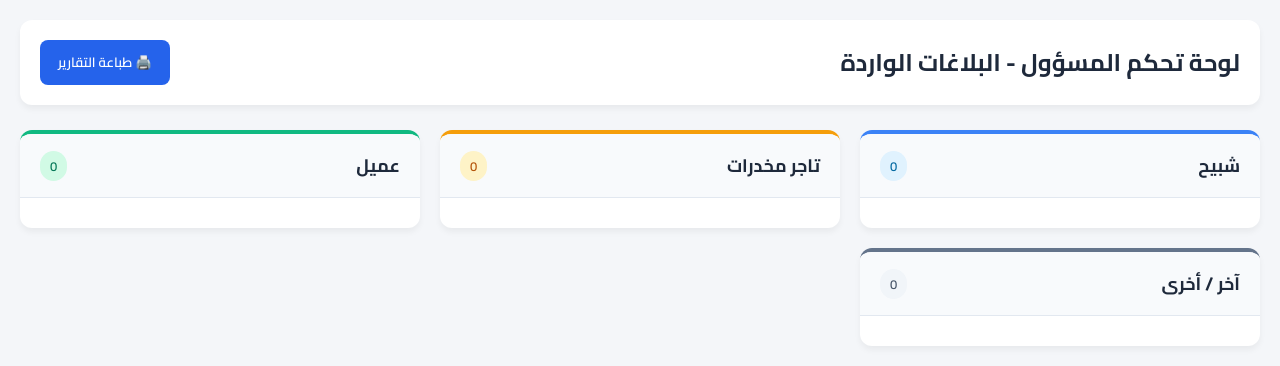
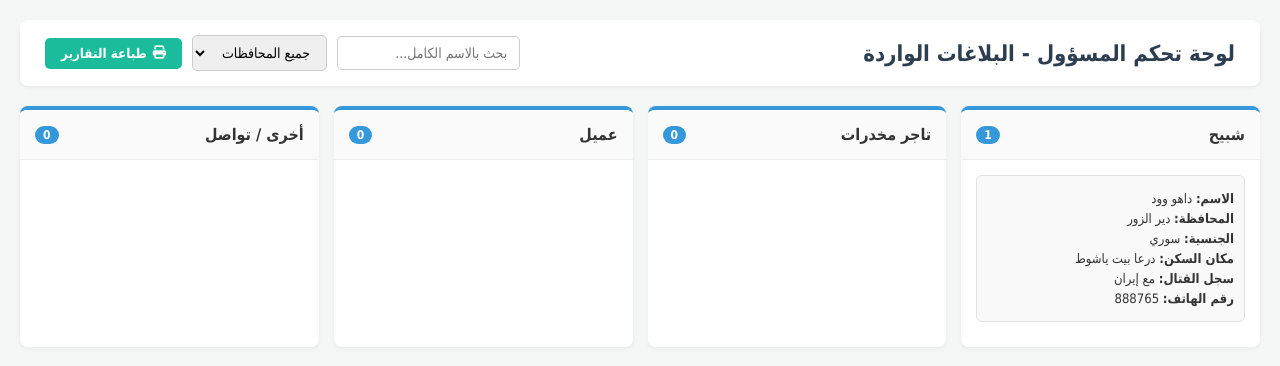
Before and after one commit to betarra/secure-reports-app, a Flask app: page /admin in a window 1280 px wide. Shown: the top 366 px of the page. Run offline with Flask 3, Linux system fonts and the light colour scheme; data that the repository does not hold is empty.

Commit message:
Update admin.html

```diff
--- a/templates/admin.html
+++ b/templates/admin.html
@@ -4,211 +4,275 @@
     <meta charset="UTF-8">
     <meta name="viewport" content="width=device-width, initial-scale=1.0">
     <title>لوحة تحكم المسؤول - البلاغات الواردة</title>
-    <link href="https://fonts.googleapis.com/css2?family=Cairo:wght@400;600;700&display=swap" rel="stylesheet">
+    <link rel="stylesheet" href="https://cdnjs.cloudflare.com/ajax/libs/font-awesome/6.4.0/css/all.min.css">
     <style>
-        * { box-sizing: border-box; margin: 0; padding: 0; font-family: 'Cairo', sans-serif; }
-        body { background-color: #f4f6f9; color: #333; padding: 20px; }
-        .container { max-width: 1400px; margin: 0 auto; }
-        header { background: #fff; padding: 20px; border-radius: 12px; box-shadow: 0 4px 6px rgba(0,0,0,0.05); display: flex; justify-content: space-between; align-items: center; margin-bottom: 25px; flex-wrap: wrap; gap: 15px; }
-        h1 { color: #1e293b; font-size: 24px; }
-        .btn { background-color: #2563eb; color: white; border: none; padding: 10px 18px; border-radius: 8px; cursor: pointer; font-weight: 600; text-decoration: none; display: inline-flex; align-items: center; gap: 5px; }
-        .btn-danger { background-color: #dc2626; }
+        * { box-sizing: border-box; margin: 0; padding: 0; font-family: Tahoma, sans-serif; }
+        body { background-color: #f4f7f6; color: #333; padding: 20px; }
 
-        /* شبكة الأعمدة الأربعة */
-        .categories-grid { display: grid; grid-template-columns: repeat(auto-fit, minmax(300px, 1fr)); gap: 20px; align-items: start; }
-        .category-column { background: #ffffff; border-radius: 12px; box-shadow: 0 4px 6px rgba(0,0,0,0.05); overflow: hidden; display: flex; flex-direction: column; border-top: 4px solid #3b82f6; }
-        .category-header { background: #f8fafc; padding: 15px 20px; border-bottom: 1px solid #e2e8f0; font-weight: 700; font-size: 18px; color: #1e293b; display: flex; justify-content: space-between; align-items: center; }
-        .badge { background: #e0f2fe; color: #0369a1; padding: 3px 10px; border-radius: 20px; font-size: 13px; font-weight: 600; }
+        .header-bar {
+            display: flex;
+            justify-content: space-between;
+            align-items: center;
+            background: #fff;
+            padding: 15px 25px;
+            border-radius: 8px;
+            box-shadow: 0 2px 5px rgba(0,0,0,0.05);
+            margin-bottom: 20px;
+            flex-wrap: wrap;
+            gap: 15px;
+        }
 
-        .reports-list { padding: 15px; display: flex; flex-direction: column; gap: 15px; max-height: 700px; overflow-y: auto; }
-        .report-card { background: #fff; border: 1px solid #e2e8f0; border-radius: 10px; padding: 15px; box-shadow: 0 2px 4px rgba(0,0,0,0.02); transition: transform 0.2s; }
-        .report-card:hover { transform: translateY(-2px); box-shadow: 0 4px 8px rgba(0,0,0,0.05); }
-        .report-title { font-size: 16px; font-weight: 700; color: #0f172a; margin-bottom: 10px; border-bottom: 1px dashed #cbd5e1; padding-bottom: 8px; display: flex; justify-content: space-between; align-items: center; }
-        .report-type-tag { font-size: 11px; background: #e2e8f0; color: #334155; padding: 2px 8px; border-radius: 4px; }
-        .report-info { font-size: 13px; color: #475569; margin-bottom: 6px; display: flex; justify-content: space-between; }
-        .report-info span { font-weight: 600; color: #1e293b; }
-        .media-preview { margin-top: 10px; text-align: center; background: #f8fafc; padding: 8px; border-radius: 6px; }
-        .media-preview img { max-width: 100%; height: 120px; object-fit: cover; border-radius: 4px; margin-bottom: 5px; display: block; margin-left: auto; margin-right: auto; }
-        .media-preview a { color: #2563eb; font-size: 13px; text-decoration: none; font-weight: 600; }
-        .card-actions { margin-top: 12px; display: flex; justify-content: flex-end; gap: 8px; }
-        .btn-sm { padding: 5px 12px; font-size: 12px; }
+        .header-bar h1 { font-size: 22px; color: #2c3e50; }
+
+        .controls-group {
+            display: flex;
+            gap: 10px;
+            align-items: center;
+            flex-wrap: wrap;
+        }
+
+        .search-input, .filter-select {
+            padding: 8px 12px;
+            border: 1px solid #ccc;
+            border-radius: 5px;
+            font-size: 14px;
+            outline: none;
+        }
+
+        .btn-print {
+            background-color: #1abc9c;
+            color: white;
+            border: none;
+            padding: 8px 16px;
+            border-radius: 5px;
+            cursor: pointer;
+            font-weight: bold;
+            display: flex;
+            align-items: center;
+            gap: 6px;
+        }
+        .btn-print:hover { background-color: #16a085; }
+
+        /* شبكة الخانات الأربع بجانب بعضها */
+        .categories-grid {
+            display: grid;
+            grid-template-columns: repeat(4, 1fr);
+            gap: 15px;
+        }
+
+        @media (max-width: 1024px) {
+            .categories-grid { grid-template-columns: repeat(2, 1fr); }
+        }
+        @media (max-width: 600px) {
+            .categories-grid { grid-template-columns: 1fr; }
+        }
+
+        .category-card {
+            background: #fff;
+            border-radius: 8px;
+            box-shadow: 0 2px 5px rgba(0,0,0,0.05);
+            overflow: hidden;
+            border-top: 4px solid #3498db;
+        }
+
+        .category-header {
+            padding: 15px;
+            background: #fafafa;
+            cursor: pointer;
+            display: flex;
+            justify-content: space-between;
+            align-items: center;
+            font-weight: bold;
+            font-size: 16px;
+            border-bottom: 1px solid #eee;
+        }
+        .category-header:hover { background: #f0f0f0; }
+
+        .badge-count {
+            background: #3498db;
+            color: white;
+            padding: 2px 8px;
+            border-radius: 12px;
+            font-size: 12px;
+        }
+
+        .category-content {
+            padding: 15px;
+            display: none; /* مخفية افتراضياً، تظهر عند الضغط */
+            max-height: 400px;
+            overflow-y: auto;
+        }
+
+        .category-content.active {
+            display: block;
+        }
+
+        .report-item {
+            background: #f9f9f9;
+            border: 1px solid #e1e1e1;
+            padding: 10px;
+            border-radius: 6px;
+            margin-bottom: 10px;
+        }
+        .report-item p { margin: 5px 0; font-size: 13px; }
+
+        /* نافذة اختيار الأشخاص للطباعة */
+        .modal {
+            display: none;
+            position: fixed;
+            top: 0; left: 0; width: 100%; height: 100%;
+            background: rgba(0,0,0,0.5);
+            justify-content: center;
+            align-items: center;
+        }
+        .modal-content {
+            background: #fff;
+            padding: 20px;
+            border-radius: 8px;
+            width: 400px;
+            max-height: 80vh;
+            overflow-y: auto;
+        }
+        .modal-header { font-weight: bold; margin-bottom: 15px; font-size: 18px; display: flex; justify-content: space-between; }
+        .close-modal { cursor: pointer; color: #e74c3c; }
     </style>
 </head>
 <body>
 
-    <div class="container">
-        <header>
+    <!-- شريط التحكم العلوي -->
+    <div class="header-bar">
         <h1>لوحة تحكم المسؤول - البلاغات الواردة</h1>
-            <div>
-                <button class="btn" onclick="window.print()">🖨️ طباعة التقارير</button>
-            </div>
-        </header>
-
-        <!-- شبكة التصنيفات -->
-        <div class="categories-grid">
-
-            <!-- تصنيف شبيح -->
-            <div class="category-column">
-                <div class="category-header">
-                    <span>شبيح</span>
-                    <span class="badge">
-                        {% set count = namespace(value=0) %}
-                        {% for r in reports if r.get('report_type') == 'شبيح' %}{% set count.value = count.value + 1 %}{% endfor %}
-                        {{ count.value }}
-                    </span>
-                </div>
-                <div class="reports-list">
-                    {% for r in reports %}
-                        {% if r.get('report_type') == 'شبيح' %}
-                        <div class="report-card">
-                            <div class="report-title">
-                                <span>{{ r.get('suspect_name', 'بدون اسم') }}</span>
-                                <span class="report-type-tag">شبيح</span>
-                            </div>
-                            <div class="report-info">المحافظة: <span>{{ r.get('province', '-') }}</span></div>
-                            <div class="report-info">الجنسية: <span>{{ r.get('nationality', '-') }}</span></div>
-                            <div class="report-info">مكان السكن: <span>{{ r.get('current_address', '-') }}</span></div>
-                            <div class="report-info">سجل القتال: <span>{{ r.get('combat_history', '-') }}</span></div>
-                            <div class="report-info">رقم الهاتف: <span>{{ r.get('phone', '-') }}</span></div>
-                            {% if r.get('media_filename') %}
-                            <div class="media-preview">
-                                <img src="/static/uploads/{{ r.get('media_filename') }}" alt="مرفق">
-                                <a href="/static/uploads/{{ r.get('media_filename') }}" target="_blank">🔍 تكبير الصورة</a>
-                            </div>
-                            {% endif %}
-                            <div class="card-actions">
-                                <form action="/delete/{{ r.get('id') }}" method="POST" onsubmit="return confirm('هل أنت متأكد من الحذف؟');">
-                                    <button type="submit" class="btn btn-danger btn-sm">حذف</button>
-                                </form>
-                            </div>
-                        </div>
-                        {% endif %}
-                    {% endfor %}
+        <div class="controls-group">
+            <input type="text" id="searchInput" class="search-input" placeholder="بحث بالاسم الكامل..." onkeyup="filterReports()">
+            <select id="governorateFilter" class="filter-select" onchange="filterReports()">
+                <option value="">جميع المحافظات</option>
+                <option value="دمشق">دمشق</option>
+                <option value="ريف دمشق">ريف دمشق</option>
+                <option value="حلب">حلب</option>
+                <option value="حمص">حمص</option>
+                <option value="حماة">حماة</option>
+                <option value="إدلب">إدلب</option>
+                <option value="اللاذقية">اللاذقية</option>
+                <option value="طرطوس">طرطوس</option>
+                <option value="دير الزور">دير الزور</option>
+                <option value="الرقة">الرقة</option>
+                <option value="الحسكة">الحسكة</option>
+                <option value="درعا">درعا</option>
+                <option value="السويداء">السويداء</option>
+                <option value="القنيطرة">القنيطرة</option>
+            </select>
+            <button class="btn-print" onclick="openPrintModal()"><i class="fa fa-print"></i> طباعة التقارير</button>
         </div>
     </div>
 
-            <!-- تصنيف تاجر مخدرات -->
-            <div class="category-column" style="border-top-color: #f59e0b;">
-                <div class="category-header">
-                    <span>تاجر مخدرات</span>
-                    <span class="badge" style="background: #fef3c7; color: #b45309;">
-                        {% set count = namespace(value=0) %}
-                        {% for r in reports if r.get('report_type') == 'تاجر مخدرات' %}{% set count.value = count.value + 1 %}{% endfor %}
-                        {{ count.value }}
-                    </span>
+    <!-- الخانات الأربع بجانب بعضها -->
+    <div class="categories-grid" id="categoriesContainer">
+        <!-- الخانة الأولى -->
+        <div class="category-card">
+            <div class="category-header" onclick="toggleCategory(this)">
+                <span>شبيح</span>
+                <span class="badge-count">1</span>
             </div>
-                <div class="reports-list">
-                    {% for r in reports %}
-                        {% if r.get('report_type') == 'تاجر مخدرات' %}
-                        <div class="report-card">
-                            <div class="report-title">
-                                <span>{{ r.get('suspect_name', 'بدون اسم') }}</span>
-                                <span class="report-type-tag">مخدرات</span>
+            <div class="category-content active">
+                <div class="report-item" data-name="داهو وود" data-gov="دير الزور">
+                    <p><strong>الاسم:</strong> داهو وود</p>
+                    <p><strong>المحافظة:</strong> دير الزور</p>
+                    <p><strong>الجنسية:</strong> سوري</p>
+                    <p><strong>مكان السكن:</strong> درعا بيت ياشوط</p>
+                    <p><strong>سجل القتال:</strong> مع إيران</p>
+                    <p><strong>رقم الهاتف:</strong> 888765</p>
                 </div>
-                            <div class="report-info">المحافظة: <span>{{ r.get('province', '-') }}</span></div>
-                            <div class="report-info">الجنسية: <span>{{ r.get('nationality', '-') }}</span></div>
-                            <div class="report-info">مكان السكن: <span>{{ r.get('current_address', '-') }}</span></div>
-                            <div class="report-info">سجل القتال: <span>{{ r.get('combat_history', '-') }}</span></div>
-                            <div class="report-info">رقم الهاتف: <span>{{ r.get('phone', '-') }}</span></div>
-                            {% if r.get('media_filename') %}
-                            <div class="media-preview">
-                                <img src="/static/uploads/{{ r.get('media_filename') }}" alt="مرفق">
-                                <a href="/static/uploads/{{ r.get('media_filename') }}" target="_blank">🔍 تكبير الصورة</a>
-                            </div>
-                            {% endif %}
-                            <div class="card-actions">
-                                <form action="/delete/{{ r.get('id') }}" method="POST" onsubmit="return confirm('هل أنت متأكد من الحذف؟');">
-                                    <button type="submit" class="btn btn-danger btn-sm">حذف</button>
-                                </form>
-                            </div>
-                        </div>
-                        {% endif %}
-                    {% endfor %}
             </div>
         </div>
 
-            <!-- تصنيف عميل -->
-            <div class="category-column" style="border-top-color: #10b981;">
-                <div class="category-header">
-                    <span>عميل</span>
-                    <span class="badge" style="background: #d1fae5; color: #047857;">
-                        {% set count = namespace(value=0) %}
-                        {% for r in reports if r.get('report_type') == 'عميل' %}{% set count.value = count.value + 1 %}{% endfor %}
-                        {{ count.value }}
-                    </span>
+        <!-- الخانة الثانية -->
+        <div class="category-card">
+            <div class="category-header" onclick="toggleCategory(this)">
+                <span>تاجر مخدرات</span>
+                <span class="badge-count">0</span>
             </div>
-                <div class="reports-list">
-                    {% for r in reports %}
-                        {% if r.get('report_type') == 'عميل' %}
-                        <div class="report-card">
-                            <div class="report-title">
-                                <span>{{ r.get('suspect_name', 'بدون اسم') }}</span>
-                                <span class="report-type-tag">عميل</span>
-                            </div>
-                            <div class="report-info">المحافظة: <span>{{ r.get('province', '-') }}</span></div>
-                            <div class="report-info">الجنسية: <span>{{ r.get('nationality', '-') }}</span></div>
-                            <div class="report-info">مكان السكن: <span>{{ r.get('current_address', '-') }}</span></div>
-                            <div class="report-info">سجل القتال: <span>{{ r.get('combat_history', '-') }}</span></div>
-                            <div class="report-info">رقم الهاتف: <span>{{ r.get('phone', '-') }}</span></div>
-                            {% if r.get('media_filename') %}
-                            <div class="media-preview">
-                                <img src="/static/uploads/{{ r.get('media_filename') }}" alt="مرفق">
-                                <a href="/static/uploads/{{ r.get('media_filename') }}" target="_blank">🔍 تكبير الصورة</a>
-                            </div>
-                            {% endif %}
-                            <div class="card-actions">
-                                <form action="/delete/{{ r.get('id') }}" method="POST" onsubmit="return confirm('هل أنت متأكد من الحذف؟');">
-                                    <button type="submit" class="btn btn-danger btn-sm">حذف</button>
-                                </form>
-                            </div>
-                        </div>
-                        {% endif %}
-                    {% endfor %}
+            <div class="category-content">
+                <p style="text-align: center; color: #888; font-size: 13px;">لا توجد بلاغات حالياً</p>
             </div>
         </div>
 
-            <!-- تصنيف آخر -->
-            <div class="category-column" style="border-top-color: #64748b;">
-                <div class="category-header">
-                    <span>آخر / أخرى</span>
-                    <span class="badge" style="background: #f1f5f9; color: #475569;">
-                        {% set count = namespace(value=0) %}
-                        {% for r in reports if not r.get('report_type') or r.get('report_type') not in ['شبيح', 'تاجر مخدرات', 'عميل'] %}{% set count.value = count.value + 1 %}{% endfor %}
-                        {{ count.value }}
-                    </span>
+        <!-- الخانة الثالثة -->
+        <div class="category-card">
+            <div class="category-header" onclick="toggleCategory(this)">
+                <span>عميل</span>
+                <span class="badge-count">0</span>
             </div>
-                <div class="reports-list">
-                    {% for r in reports %}
-                        {% if not r.get('report_type') or r.get('report_type') not in ['شبيح', 'تاجر مخدرات', 'عميل'] %}
-                        <div class="report-card">
-                            <div class="report-title">
-                                <span>{{ r.get('suspect_name', 'بدون اسم') }}</span>
-                                <span class="report-type-tag">آخر</span>
-                            </div>
-                            <div class="report-info">المحافظة: <span>{{ r.get('province', '-') }}</span></div>
-                            <div class="report-info">الجنسية: <span>{{ r.get('nationality', '-') }}</span></div>
-                            <div class="report-info">مكان السكن: <span>{{ r.get('current_address', '-') }}</span></div>
-                            <div class="report-info">سجل القتال: <span>{{ r.get('combat_history', '-') }}</span></div>
-                            <div class="report-info">رقم الهاتف: <span>{{ r.get('phone', '-') }}</span></div>
-                            {% if r.get('media_filename') %}
-                            <div class="media-preview">
-                                <img src="/static/uploads/{{ r.get('media_filename') }}" alt="مرفق">
-                                <a href="/static/uploads/{{ r.get('media_filename') }}" target="_blank">🔍 تكبير الصورة</a>
-                            </div>
-                            {% endif %}
-                            <div class="card-actions">
-                                <form action="/delete/{{ r.get('id') }}" method="POST" onsubmit="return confirm('هل أنت متأكد من الحذف؟');">
-                                    <button type="submit" class="btn btn-danger btn-sm">حذف</button>
-                                </form>
-                            </div>
-                        </div>
-                        {% endif %}
-                    {% endfor %}
+            <div class="category-content">
+                <p style="text-align: center; color: #888; font-size: 13px;">لا توجد بلاغات حالياً</p>
             </div>
         </div>
 
+        <!-- الخانة الرابعة -->
+        <div class="category-card">
+            <div class="category-header" onclick="toggleCategory(this)">
+                <span>أخرى / تواصل</span>
+                <span class="badge-count">0</span>
+            </div>
+            <div class="category-content">
+                <p style="text-align: center; color: #888; font-size: 13px;">لا توجد بلاغات حالياً</p>
+            </div>
         </div>
     </div>
 
+    <!-- نافذة اختيار الأشخاص للطباعة -->
+    <div class="modal" id="printModal">
+        <div class="modal-content">
+            <div class="modal-header">
+                <span>اختر الأشخاص للطباعة</span>
+                <span class="close-modal" onclick="closePrintModal()">&times;</span>
+            </div>
+            <div id="printPersonsList" style="margin-bottom: 15px;">
+                <label style="display: block; margin-bottom: 8px;"><input type="checkbox" value="داهو وود"> داهو وود (شبيح - دير الزور)</label>
+            </div>
+            <button class="btn-print" style="width: 100%; justify-content: center;" onclick="printSelected()">طباعة المحدد</button>
+        </div>
+    </div>
+
+    <script>
+        // إظهار أو إخفاء محتوى الخانة عند الضغط على العنوان
+        function toggleCategory(headerElement) {
+            const content = headerElement.nextElementSibling;
+            content.classList.toggle('active');
+        }
+
+        // البحث والتصفية حسب الاسم أو المحافظة
+        function filterReports() {
+            const searchTerm = document.getElementById('searchInput').value.toLowerCase();
+            const selectedGov = document.getElementById('governorateFilter').value;
+
+            const reports = document.querySelectorAll('.report-item');
+            reports.forEach(report => {
+                const name = report.getAttribute('data-name').toLowerCase();
+                const gov = report.getAttribute('data-gov');
+
+                const matchesSearch = name.includes(searchTerm);
+                const matchesGov = !selectedGov || gov === selectedGov;
+
+                if (matchesSearch && matchesGov) {
+                    report.style.display = 'block';
+                    // توسيع الخانة تلقائياً عند البحث المطابق
+                    report.closest('.category-content').classList.add('active');
+                } else {
+                    report.style.display = 'none';
+                }
+            });
+        }
+
+        // فتح وإغلاق نافذة الطباعة
+        function openPrintModal() {
+            document.getElementById('printModal').style.display = 'flex';
+        }
+        function closePrintModal() {
+            document.getElementById('printModal').style.display = 'none';
+        }
+        function printSelected() {
+            window.print();
+        }
+    </script>
 </body>
 </html>
```
Lines whose indentation alone changed are shown as unchanged.
